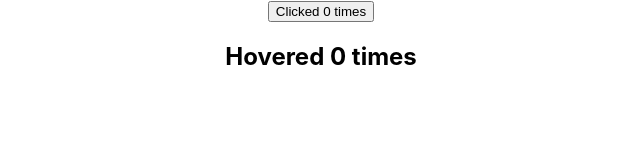
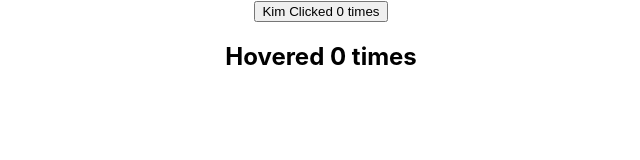
Before and after one commit to DerpyTheSpy/ReactApplication, a React (Create React App) app in the folder my-app/: page / in a window 1280 px wide. Shown: the top 160 px of the page, without its empty margins (319-959 px from the left). Built offline with nearby package versions, Linux system fonts and the light colour scheme.

Commit message:
final update to Higher Order Components

```diff
--- a/my-app/src/App.js
+++ b/my-app/src/App.js
@@ -34,7 +34,7 @@
   render() {
     return (
       <div className="App">
-        <ClickCounter />
+        <ClickCounter name='Kim' />
         <HoverCounter/>
         {/*
         <ErrorBoundary>
--- a/my-app/src/components/ClickCounter.js
+++ b/my-app/src/components/ClickCounter.js
@@ -5,8 +5,8 @@
 class ClickCounter extends Component {
     render() {
         const {count, incrementCount} = this.props
-        return <button onClick={incrementCount}>Clicked {this.props.count} times</button>
+        return <button onClick={incrementCount}> {this.props.name} Clicked {this.props.count} times</button>
     }
 }
 
-export default withCounter(ClickCounter);
+export default withCounter(ClickCounter, 5);
--- a/my-app/src/components/HoverCounter.js
+++ b/my-app/src/components/HoverCounter.js
@@ -11,4 +11,4 @@
     }
 }
 
-export default withCounter(HoverCounter);
+export default withCounter(HoverCounter, 10);
--- a/my-app/src/components/withCounter.js
+++ b/my-app/src/components/withCounter.js
@@ -1,6 +1,6 @@
 import React from 'react'
 
-const withCounter = WrappedComponent => {
+const withCounter = (WrappedComponent, incrementNumber) => {
     class WithCounter extends React.Component {
         constructor(props) {
             super(props)
@@ -12,13 +12,16 @@
 
         incrementCount = () => {
             this.setState(prevState => {
-                return {count: prevState.count + 1}
+                return {count: prevState.count + incrementNumber}
             })
         }
 
         render() {
+            console.log(this.props.name)
             return <WrappedComponent count={this.state.count}
-             incrementCount={this.incrementCount}/>
+             incrementCount={this.incrementCount}
+             {...this.props}
+             />
         }
     }
     return WithCounter
```
